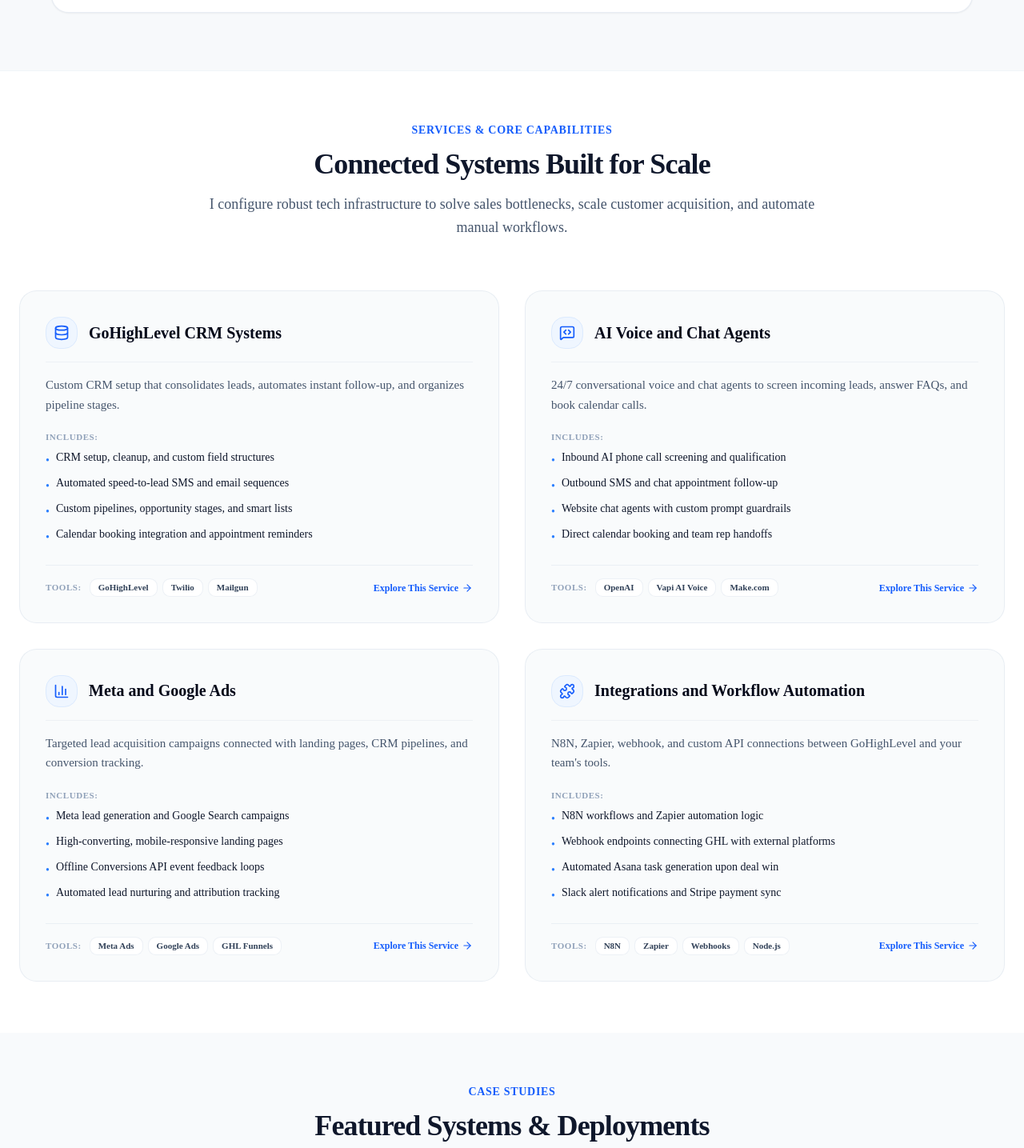
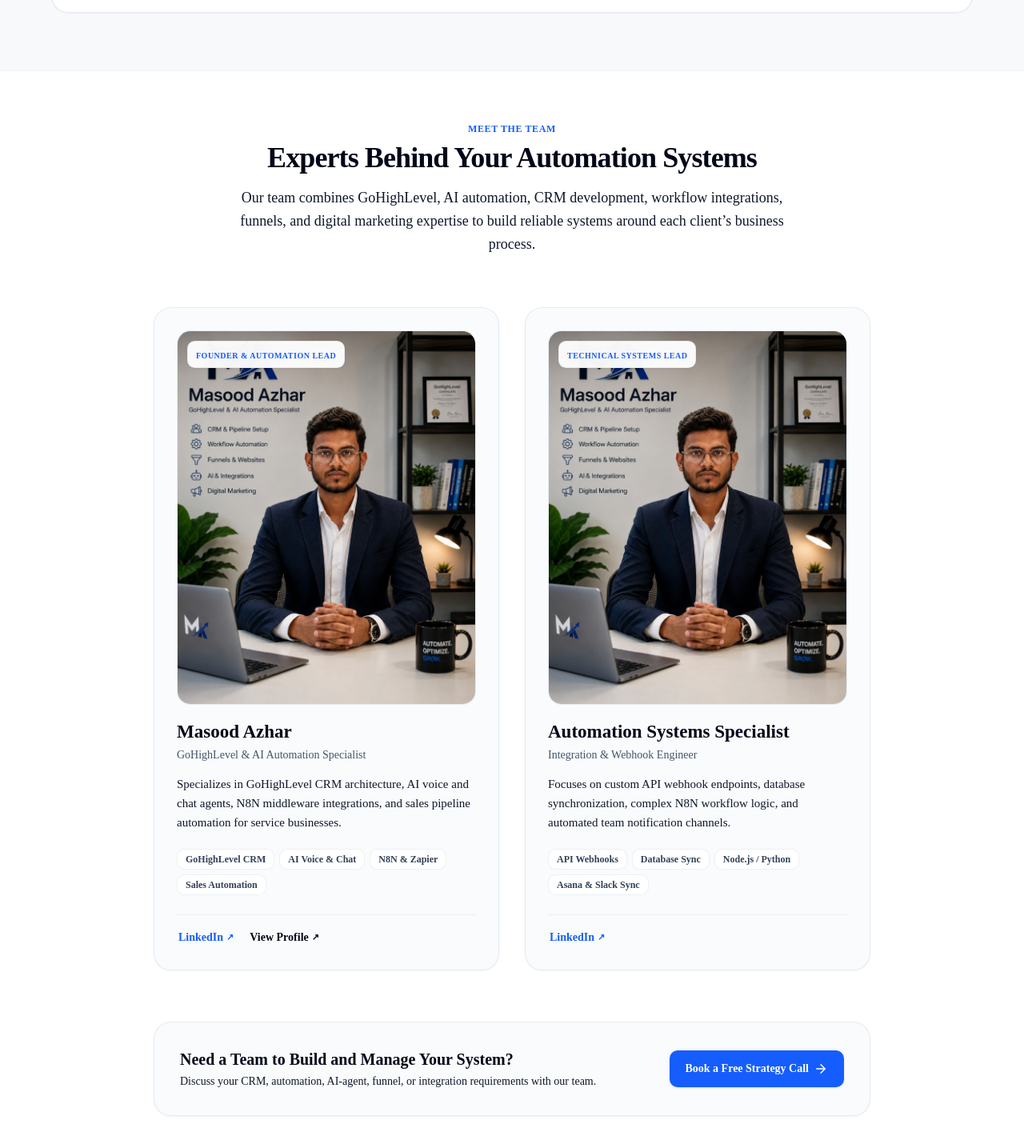
Before and after one commit to MUHAMMADMASOODAZHAR/masood-portfolio, a Next.js app: page / in a window 1280 px wide. Shown: the part 1535-2970 px from the top of the page at 80% size. Built offline with nearby package versions, Linux system fonts and the light colour scheme; no server answers.

Commit message:
Add Team section component between About and Services

```diff
--- a/app/page.tsx
+++ b/app/page.tsx
@@ -1,6 +1,7 @@
 import Navbar from "@/components/Navbar";
 import Hero from "@/components/Hero";
 import About from "@/components/About";
+import Team from "@/components/Team";
 import Services from "@/components/Services";
 import Portfolio from "@/components/Portfolio";
 import Testimonials from "@/components/Testimonials";
@@ -18,6 +19,7 @@ export default function Home() {
       <Navbar />
       <Hero />
       <About />
+      <Team />
       <Services />
       <Portfolio />
       <Testimonials />
--- /dev/null
+++ b/components/Team.tsx
@@ -0,0 +1,188 @@
+"use client";
+
+import { motion } from "framer-motion";
+import Image from "next/image";
+import { Button } from "./button";
+import { ArrowRight } from "lucide-react";
+
+interface TeamMember {
+  id: string;
+  name: string;
+  role: string;
+  leadershipBadge?: string;
+  image: string;
+  bio: string;
+  expertise: string[];
+  linkedin?: string;
+  portfolio?: string;
+}
+
+export default function Team() {
+  const teamMembers: TeamMember[] = [
+    {
+      id: "masood-azhar",
+      name: "Masood Azhar",
+      role: "GoHighLevel & AI Automation Specialist",
+      leadershipBadge: "Founder & Automation Lead",
+      image: "/masood-azhar.jpg",
+      bio: "Specializes in GoHighLevel CRM architecture, AI voice and chat agents, N8N middleware integrations, and sales pipeline automation for service businesses.",
+      expertise: [
+        "GoHighLevel CRM",
+        "AI Voice & Chat",
+        "N8N & Zapier",
+        "Sales Automation"
+      ],
+      linkedin: "https://linkedin.com",
+      portfolio: "https://upwork.com"
+    },
+    {
+      id: "systems-engineer",
+      name: "Automation Systems Specialist",
+      role: "Integration & Webhook Engineer",
+      leadershipBadge: "Technical Systems Lead",
+      image: "/masood-azhar.jpg",
+      bio: "Focuses on custom API webhook endpoints, database synchronization, complex N8N workflow logic, and automated team notification channels.",
+      expertise: [
+        "API Webhooks",
+        "Database Sync",
+        "Node.js / Python",
+        "Asana & Slack Sync"
+      ],
+      linkedin: "https://linkedin.com"
+    }
+  ];
+
+  return (
+    <section id="team" className="py-10 md:py-14 lg:py-16 bg-white dark:bg-slate-950 transition-colors duration-300">
+      <div className="max-w-7xl mx-auto px-6">
+
+        {/* Section Header */}
+        <div className="max-w-3xl mx-auto text-center mb-12 lg:mb-16">
+          <span className="text-xs font-semibold tracking-wider text-blue-600 dark:text-blue-400 uppercase block mb-2">
+            MEET THE TEAM
+          </span>
+          <h2 className="text-2xl sm:text-3xl lg:text-4xl font-extrabold text-slate-950 dark:text-white tracking-tight font-heading">
+            Experts Behind Your Automation Systems
+          </h2>
+          <p className="mt-4 text-base sm:text-lg text-slate-650 dark:text-slate-300 leading-relaxed font-normal max-w-[680px] mx-auto">
+            Our team combines GoHighLevel, AI automation, CRM development, workflow integrations, funnels, and digital marketing expertise to build reliable systems around each client’s business process.
+          </p>
+        </div>
+
+        {/* Team Members Grid */}
+        <div className="grid md:grid-cols-2 gap-6 lg:gap-8 items-stretch max-w-4xl mx-auto">
+          {teamMembers.map((member, idx) => (
+            <motion.div
+              key={member.id}
+              className="bg-slate-50/80 dark:bg-slate-900 border border-slate-200/80 dark:border-slate-800 p-6 md:p-7 rounded-2xl shadow-xs flex flex-col justify-between hover:shadow-md transition-all duration-300 text-left"
+              initial={{ opacity: 0, y: 15 }}
+              whileInView={{ opacity: 1, y: 0 }}
+              viewport={{ once: true, margin: "-50px" }}
+              transition={{ duration: 0.4, delay: idx * 0.08 }}
+            >
+              <div>
+                {/* Top Image & Leadership Badge */}
+                <div className="relative w-full aspect-[4/5] rounded-xl overflow-hidden mb-5 border border-slate-200/80 dark:border-slate-800 bg-white dark:bg-slate-950">
+                  <Image
+                    src={member.image}
+                    alt={`${member.name}, ${member.role}`}
+                    fill
+                    sizes="(max-width: 768px) 100vw, 400px"
+                    className="object-cover"
+                  />
+                  {member.leadershipBadge && (
+                    <div className="absolute top-3 left-3 bg-white/95 dark:bg-slate-900/95 backdrop-blur-md px-2.5 py-1 rounded-md border border-slate-200/80 dark:border-slate-800 shadow-xs">
+                      <span className="text-[10px] font-bold text-blue-600 dark:text-blue-400 uppercase tracking-wider">
+                        {member.leadershipBadge}
+                      </span>
+                    </div>
+                  )}
+                </div>
+
+                {/* Member Name & Role */}
+                <div>
+                  <h3 className="text-[21px] md:text-[23px] font-bold text-slate-950 dark:text-white leading-tight font-heading">
+                    {member.name}
+                  </h3>
+                  <p className="text-sm font-medium text-slate-600 dark:text-slate-400 mt-1">
+                    {member.role}
+                  </p>
+                </div>
+
+                {/* Short Biography */}
+                <p className="text-[15px] text-slate-650 dark:text-slate-300 leading-relaxed font-normal mt-3.5 mb-5">
+                  {member.bio}
+                </p>
+
+                {/* Expertise Tags */}
+                <div className="flex flex-wrap gap-1.5 mb-6">
+                  {member.expertise.map((tag, tIdx) => (
+                    <span
+                      key={tIdx}
+                      className="text-xs font-semibold bg-white dark:bg-slate-850 text-slate-700 dark:text-slate-300 px-2.5 py-1 rounded-md border border-slate-200/60 dark:border-slate-800"
+                    >
+                      {tag}
+                    </span>
+                  ))}
+                </div>
+              </div>
+
+              {/* Social / Profile Links */}
+              <div className="pt-4 border-t border-slate-200/60 dark:border-slate-800/80 flex flex-wrap items-center gap-4 text-sm font-semibold">
+                {member.linkedin && (
+                  <a
+                    href={member.linkedin}
+                    target="_blank"
+                    rel="noopener noreferrer"
+                    className="text-blue-600 dark:text-blue-400 hover:underline transition-colors inline-flex items-center gap-1 focus-visible:ring-2 focus-visible:ring-blue-600 rounded-md p-0.5"
+                  >
+                    <span>LinkedIn</span>
+                    <span className="text-[11px] font-bold select-none">↗</span>
+                  </a>
+                )}
+                {member.portfolio && (
+                  <a
+                    href={member.portfolio}
+                    target="_blank"
+                    rel="noopener noreferrer"
+                    className="text-slate-950 dark:text-slate-200 hover:text-blue-600 dark:hover:text-blue-400 hover:underline transition-colors inline-flex items-center gap-1 focus-visible:ring-2 focus-visible:ring-blue-600 rounded-md p-0.5"
+                  >
+                    <span>View Profile</span>
+                    <span className="text-[11px] font-bold select-none">↗</span>
+                  </a>
+                )}
+              </div>
+
+            </motion.div>
+          ))}
+        </div>
+
+        {/* Compact Team CTA */}
+        <div className="mt-12 lg:mt-16 bg-slate-50/80 dark:bg-slate-900 border border-slate-200/80 dark:border-slate-800 rounded-2xl p-6 md:p-8 max-w-4xl mx-auto flex flex-col md:flex-row items-center justify-between gap-6 shadow-xs text-left">
+          <div>
+            <h3 className="text-lg md:text-xl font-bold text-slate-950 dark:text-white font-heading">
+              Need a Team to Build and Manage Your System?
+            </h3>
+            <p className="text-sm text-slate-650 dark:text-slate-300 mt-1 font-normal">
+              Discuss your CRM, automation, AI-agent, funnel, or integration requirements with our team.
+            </p>
+          </div>
+
+          <Button
+            onClick={() => {
+              const element = document.getElementById("contact");
+              element?.scrollIntoView({ behavior: "smooth" });
+            }}
+            variant="default"
+            size="default"
+            className="w-full md:w-auto h-[46px] rounded-[10px] px-5 font-semibold cursor-pointer shadow-sm text-sm shrink-0 inline-flex items-center gap-1.5"
+          >
+            <span>Book a Free Strategy Call</span>
+            <ArrowRight className="w-4 h-4" />
+          </Button>
+        </div>
+
+      </div>
+    </section>
+  );
+}
```
